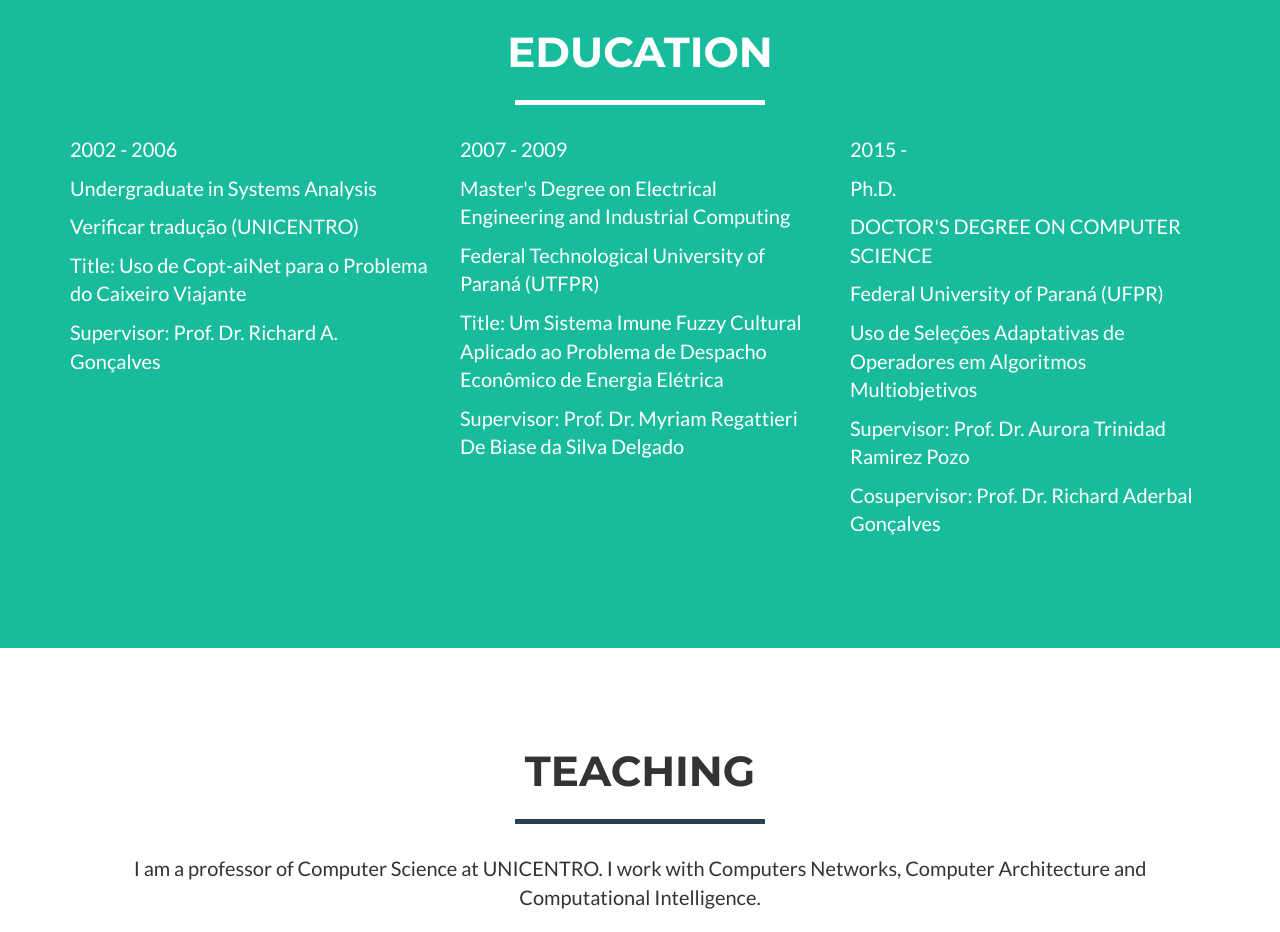
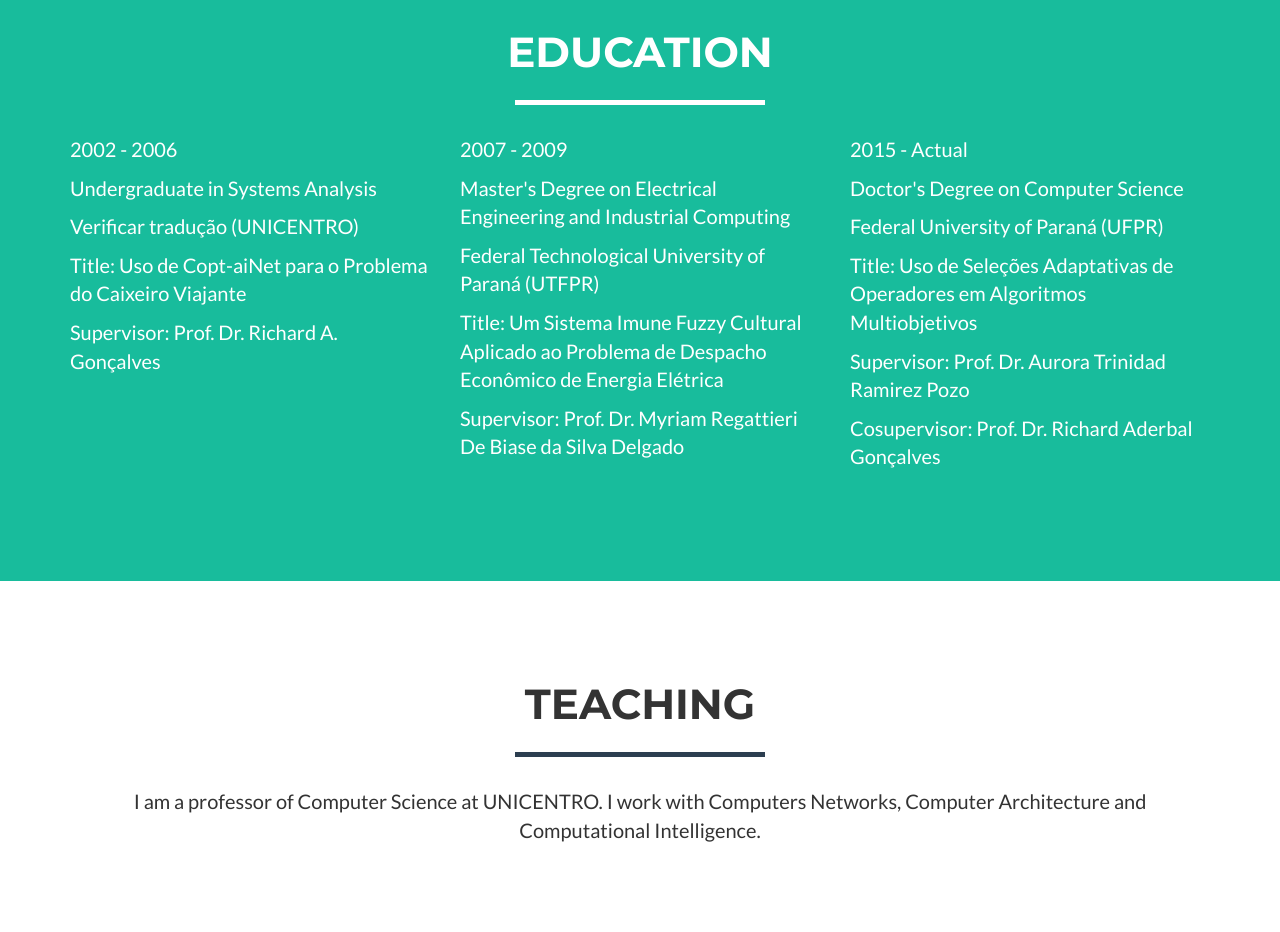
Before and after one commit to josielkuk/josielkuk.github.io, a website: page index.html in a window 1280 px wide. Shown: the part 1360-2292 px from the top of the page. Drawn offline with nearby package versions, Linux system fonts and the light colour scheme.

Commit message:
Update education

```diff
--- a/index.html
+++ b/index.html
@@ -146,11 +146,10 @@
                 </div>
 
                 <div class="col-sm-4 portfolio-item">
-                  <p>2015 -</p>
-                  <p>Ph.D.</p>
-                  <p>DOCTOR'S DEGREE ON COMPUTER SCIENCE</p>
+                  <p>2015 - Actual</p>
+                  <p>Doctor's Degree on Computer Science</p>
                   <p>Federal University of Paraná (UFPR)</p>
-                  <p>Uso de Seleções Adaptativas de Operadores em Algoritmos Multiobjetivos</p>
+                  <p>Title: Uso de Seleções Adaptativas de Operadores em Algoritmos Multiobjetivos</p>
                   <p>Supervisor: Prof. Dr. Aurora Trinidad Ramirez Pozo</p>
                   <p>Cosupervisor: Prof. Dr. Richard Aderbal Gonçalves</p>
                 </div>
```
